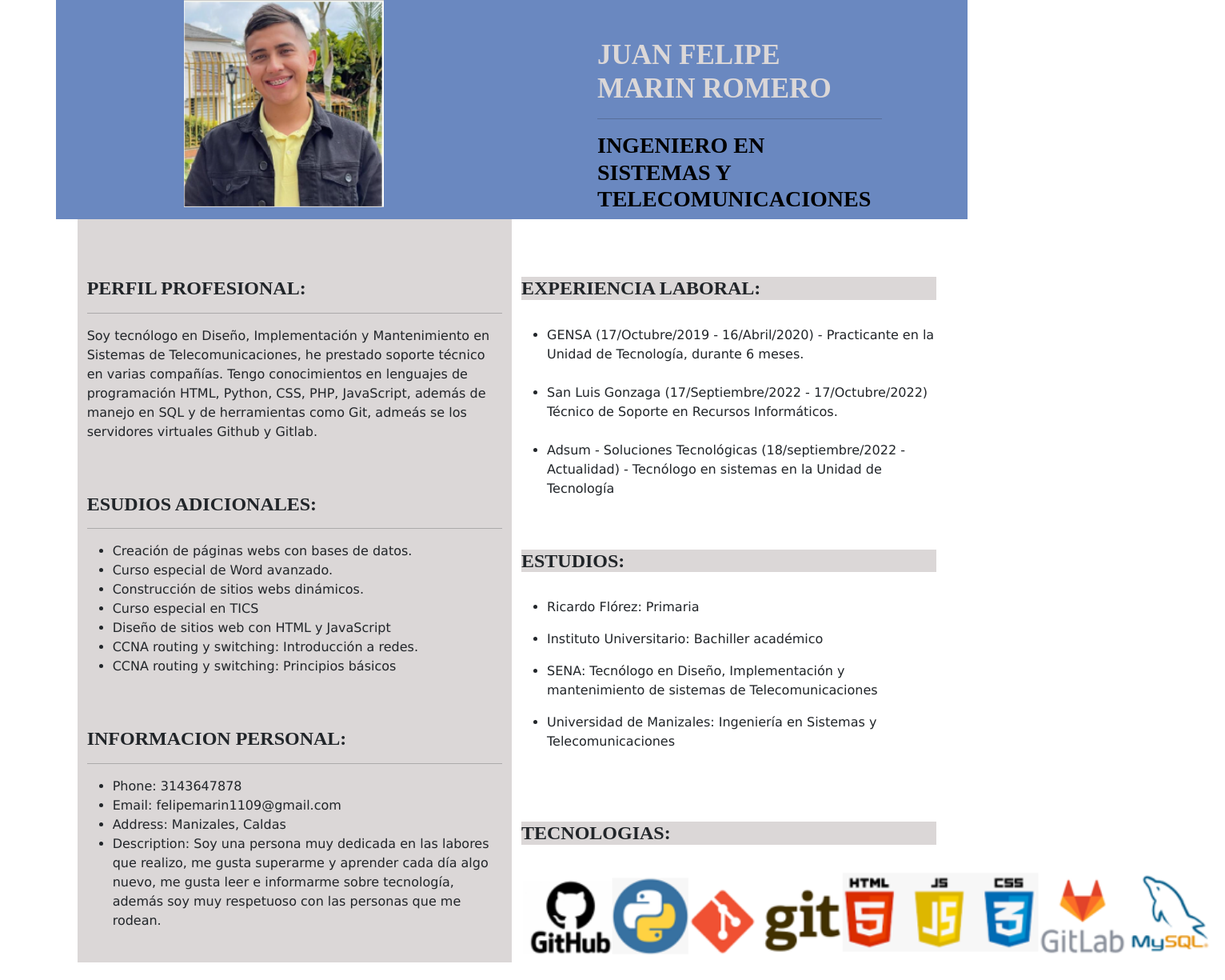
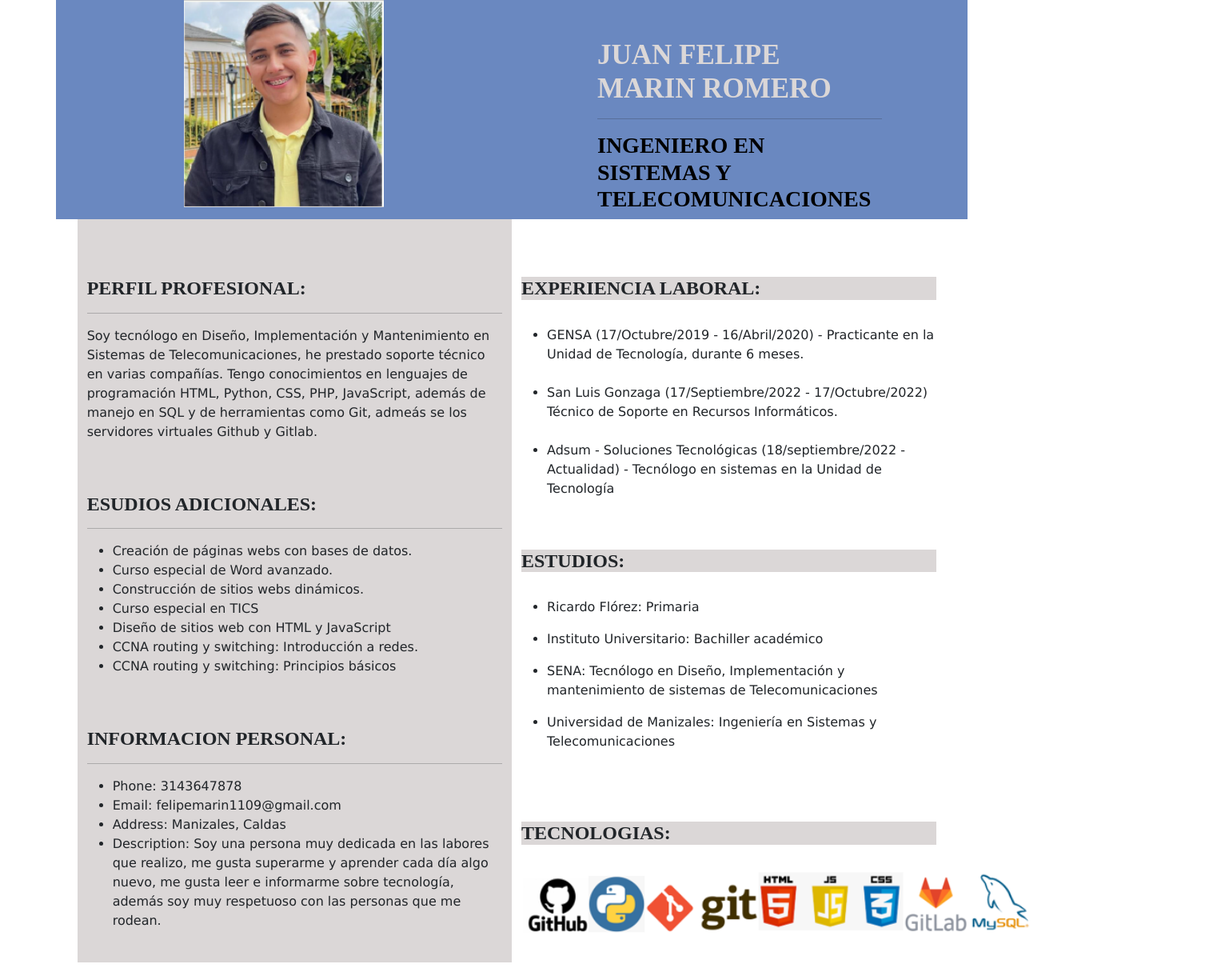
Before and after one commit to Jfmarin1122/react_curriculum, a React (Create React App) app: page / in a window 1280 px wide. Shown: the top 1225 px of the page at 80% size, 1532 px wide, since content can reach past the window. Built offline with nearby package versions, Linux system fonts and the light colour scheme.

Commit message:
correcciones

```diff
--- a/src/App.css
+++ b/src/App.css
@@ -77,7 +77,7 @@
 }
 
 .image--tech {
-  width: 880px;
+  width: 650px;
 }
 
 .title--tec {
--- a/src/components/personal_information/index.js
+++ b/src/components/personal_information/index.js
@@ -6,6 +6,7 @@ function PersonalInformation (props) {
             <br/>
             <h4 className = "information"><b>{props.personal}</b></h4>
             <hr className='linea--hr1'/>
+            <p> {props.text}</p>
             <ul className = "list_information--profile">
                 <li className = "negrita--parrafo">{props.phone}</li>
                 <li className = "negrita--parrafo">{props.email}</li>
@@ -29,6 +30,7 @@ function CurriculumInformationMain (props) {
         <div>
             <PersonalInformation
             personal = {props.personal}
+            text = {props.text}
             phone = {props.phone}
             email = {props.email}
             address = {props.address}
```
